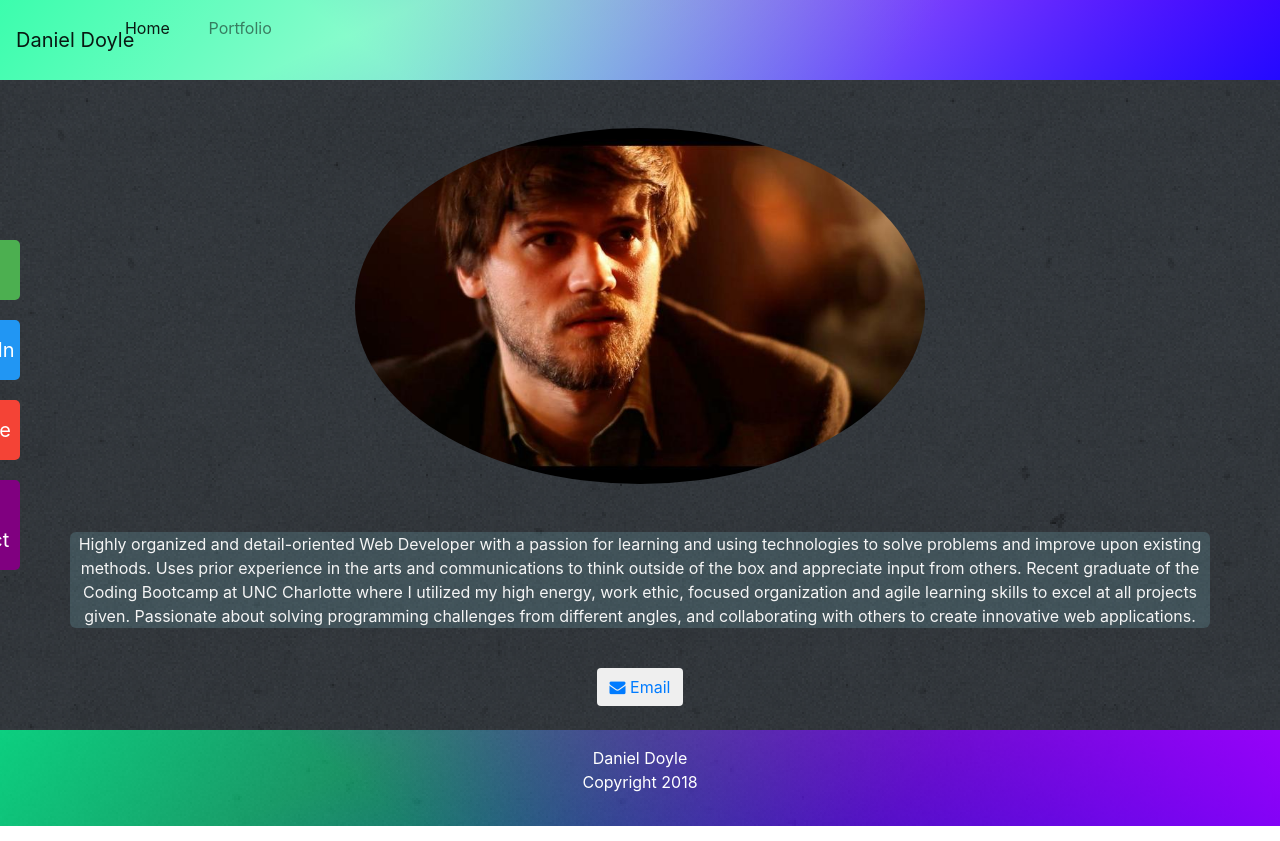
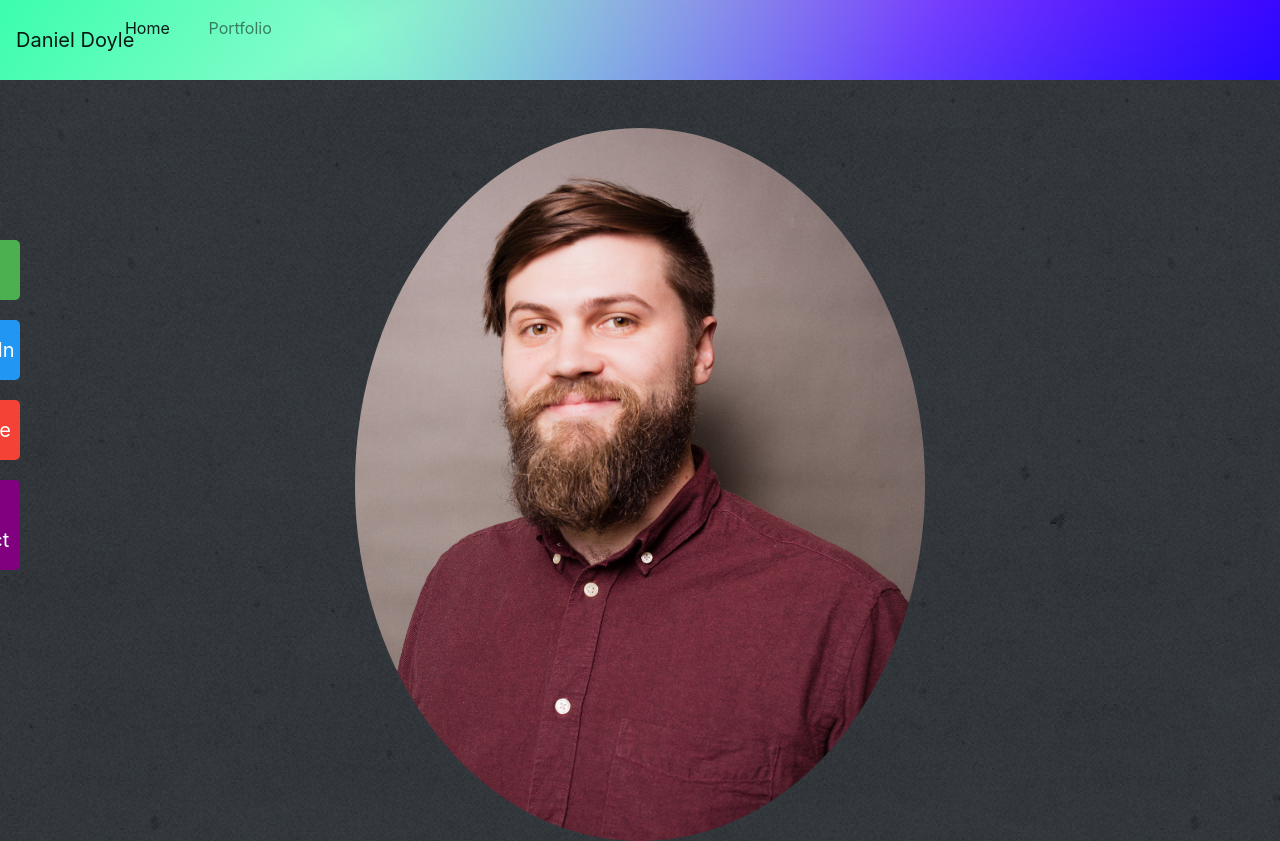
Before and after one commit to dbdoyle182/Bootstrap-Portfolio, a React (Create React App) app: page / in a window 1280 px wide. Shown: the top 841 px of the page. Built offline with nearby package versions, Linux system fonts and the light colour scheme.

Commit message:
changing front page

```diff
--- a/src/pages/HomePage/HomePage.css
+++ b/src/pages/HomePage/HomePage.css
@@ -10,9 +10,19 @@
     color: whitesmoke
 }
 
+.emailBtn {
+    visibility: hidden;
+}
+
 @media (max-width: 700px) {
     .info {
         font-size: 16px
+    }
+}
+
+@media (max-width: 600px) {
+    .emailBtn {
+        visibility: visible
     }
 }
 
--- a/src/pages/HomePage/HomePage.js
+++ b/src/pages/HomePage/HomePage.js
@@ -5,14 +5,12 @@ import Me from '../../me.json'
 const HomePage = () => (
     <section className='container body'>
         <div className='row mt-5 mb-5'>
-            <img src={Me[0].me} className='mx-auto self' alt='Daniel Doyle'/>
-        </div>
-        <div className='row'>
+            <img src={Me[0].me2} className='mx-auto self' alt='Daniel Doyle'/>
             <p className='text-center info'>
             Highly organized and detail-oriented Web Developer with a passion for learning and using technologies to solve problems and improve upon existing methods. Uses  prior experience in the arts and communications to think outside of the box and appreciate input from others. Recent graduate of the Coding Bootcamp at UNC Charlotte where I utilized my high energy, work ethic, focused organization and agile learning skills to excel at all projects given. Passionate about solving programming challenges from different angles, and collaborating with others to create innovative web applications.
             </p>
         </div>
-        <div className='row'>
+        <div className='row emailBtn'>
             <button className='btn mx-auto mt-4 mb-4'>
                 <a className='email' href='mailto:dbdoyle182@gmail.com' target='_top' rel='noopener noreferrer'><i class="fa fa-envelope"></i> Email</a>
             </button>
```
